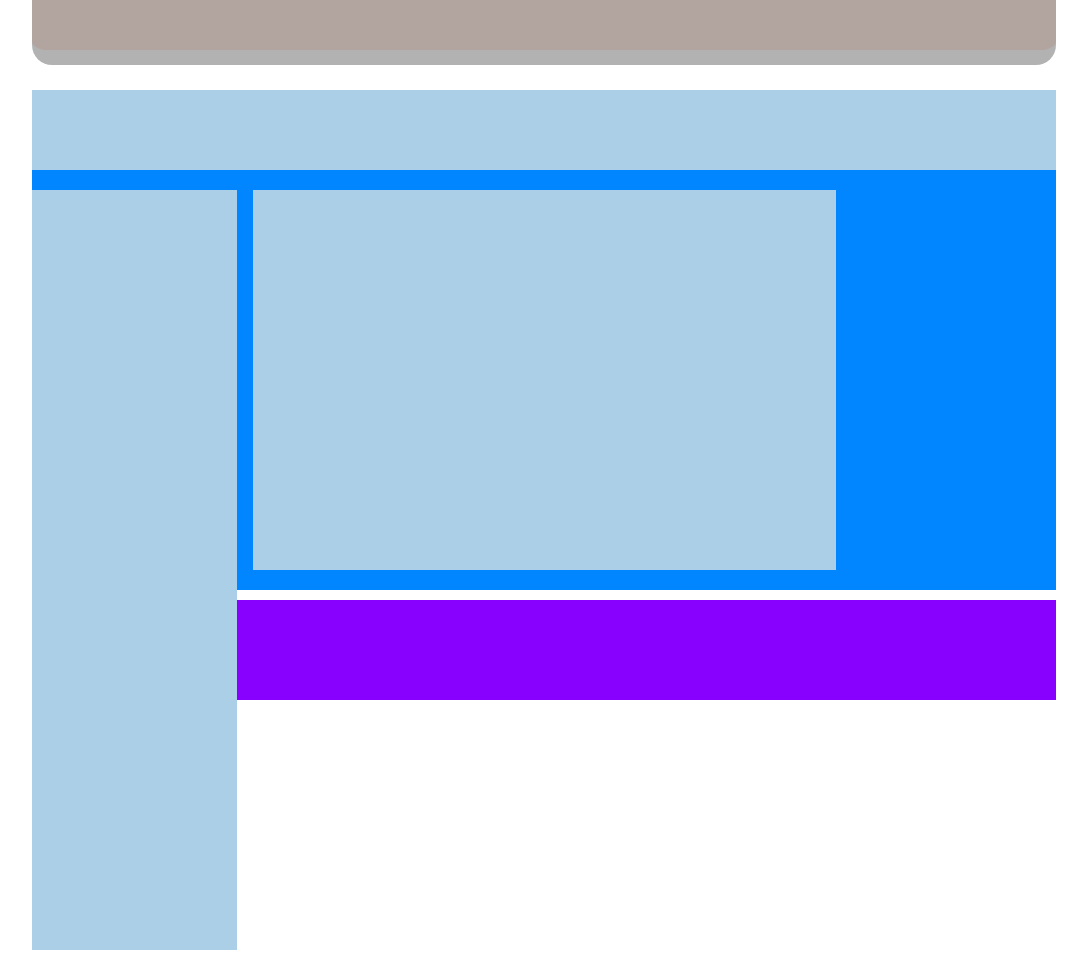
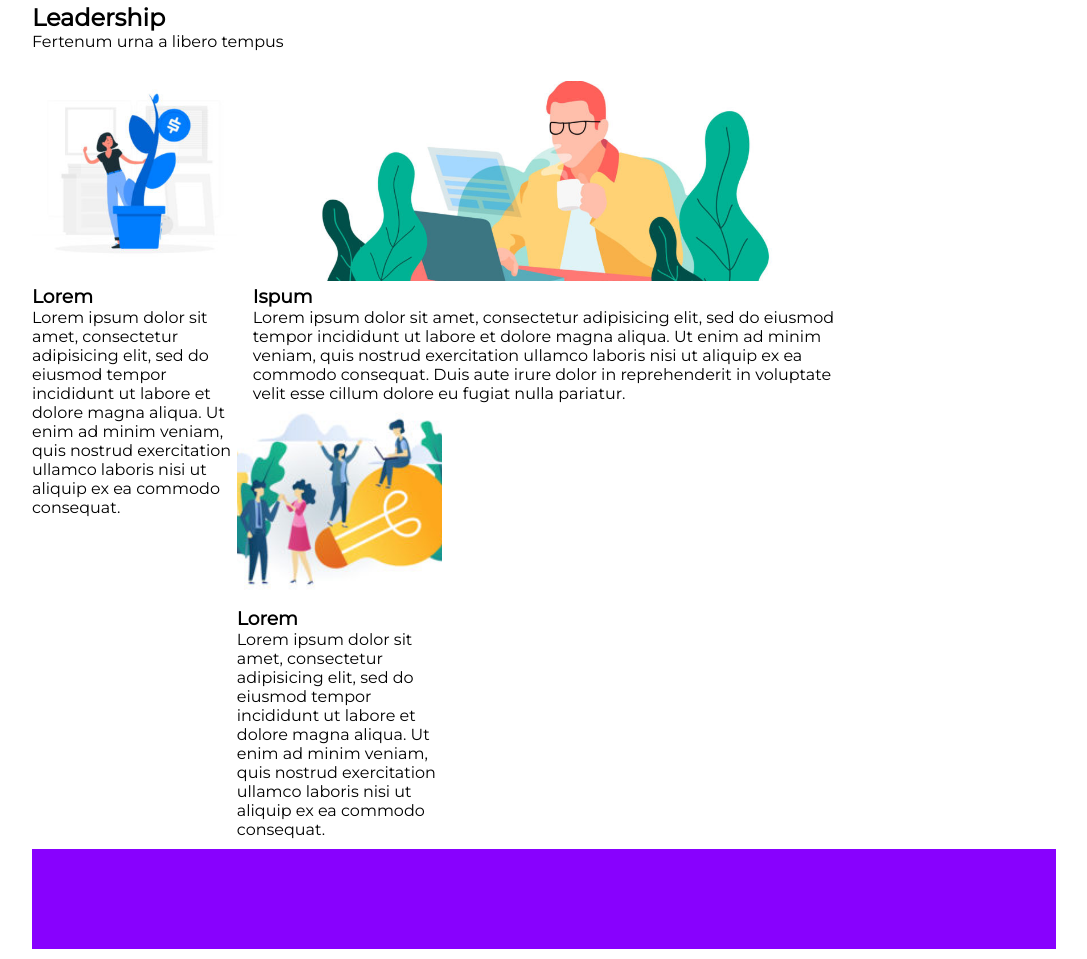
Before and after one commit to filippogarota96/htmlcss-wp, a plain HTML site: page index.html in a window 1280 px wide. Shown: the part 836-1795 px from the top of the page, without its empty margins (96-1183 px from the left). Drawn offline with Linux system fonts and the light colour scheme.

Commit message:
Aggiunta sezione leadership

```diff
--- a/css/style.css
+++ b/css/style.css
@@ -44,27 +44,28 @@ header a {
 
 /* Sezioni */
 
-  /* sitilizzazione del banner */
+/* sitilizzazione del banner */
+
 .banner {
   width: 100%;
+  height: 600px;
   position: relative;
-
 }
 
 .banner img {
+  width: 100%;
+  height: 608px;;
   object-fit: cover;
-  width: 100%;
-  height: auto;
-  border-radius: 20px;
+  border-radius: 10px;
   z-index: 0;
   position: relative;
 }
-
- .banner .overlay {
+.banner .overlay {
   width: 100%;
-  border-radius: 20px;
+  height: 600px;
+  border-radius: 10px;
   height: auto;
-  z-index: 1;
+  z-index:1;
   position: absolute;
   top: 0;
   left: 0;
@@ -89,20 +90,23 @@ header a {
 .banner :first-child {
   font-size: 30px;
   padding-bottom: 1%;
+  font-weight: bold;
 }
-
 
 
 
 /* sitilizzazione del banner */
 
-.clearfix {
-  height: 500px;
+
+/* stile della sezione leadership */
+
+.leadership {
   width: 100%;
-  background-color: #0186FF;
   margin-top: 25px;
   margin-bottom: 10px;
 }
+
+
 
 .clearfix ::after {
   clear: both;
@@ -111,31 +115,72 @@ header a {
 }
 .titles {
   width: 100%;
-  height: 80px;
-  background-color: #ABCFE7;
   margin-bottom: 20px;
-}
-.col {
-  background-color: #ABCFE7;
+  padding: 1% 0;
+  vertical-align: center;
 }
 
-.col-1 {
+
+.col {
+  float: left ;
+  border-radius: 10px;
+}
+
+.col-left, .col-right {
   width: 20%;
-  height: 380px;
   float: left;
+  z-index: 0
+  position: relative;
+
 }
-.col-2 {
+.col-left img {
+  width: 100%;
+  height: 200px;
+  object-fit: cover;
+  border-radius: 10px;
+  p
+}
+.col-center {
   width: 57%;
-  height: 380px;
   float: left;
   margin: 0 16px;
 }
-
-.col-3 {
+.col-center img {
+  width: 100%;
+  height: 200px;
+  object-fit: cover;
+  border-radius: 10px;
+}
+.col-right {
   width: 20%;
-  height: 380px;
   float: left ;
 }
+
+.col-right img {
+  width: 100%;
+  height: 200px;
+  object-fit: cover;
+  border-radius: 10px;
+  position: relative;
+  z-index: 0
+}
+.overlay {
+  width: 100%;
+  height: 100%;
+  border-radius: 10px;
+  height: auto;
+  z-index:1;
+  position: absolute;
+  top: 0;
+  left: 0;
+  right: 0;
+  bottom: 0;
+  background-color: rgba(0,0,0,0.3);
+}
+
+
+
+/* stile della sezione leadership */
 
 /* /Sezioni */
 
--- a/index.html
+++ b/index.html
@@ -43,24 +43,39 @@
 
         </section>
         <!-- /section banner -->
-        <!-- section clearfix -->
-        <section class="clearfix">
+        <!-- section leadership -->
+        <section class="clearfix leadership">
           <div class="titles">
+            <h2>Leadership</h2>
+            <p>Fertenum urna a libero tempus</p>
+          </div>
+          <div class="row clearfix">
+            <div class="col col-left">
+              <img src="img/img-1.jpg" alt="">
+              <h3>Lorem</h3>
+              <p>Lorem ipsum dolor sit amet, consectetur adipisicing elit, sed do eiusmod tempor incididunt ut labore et dolore magna aliqua. Ut enim ad minim veniam, quis nostrud exercitation ullamco laboris nisi ut aliquip ex ea commodo consequat. </p>
+              <div class="overlay"></div>
 
-          </div>
-          <div class="col col-1">
+            </div>
 
+            <div class="col col-center">
+              <img src="img/banner-2.jpg" alt="banner2">
+              <h3>Ispum</h3>
+              <p>Lorem ipsum dolor sit amet, consectetur adipisicing elit, sed do eiusmod tempor incididunt ut labore et dolore magna aliqua. Ut enim ad minim veniam, quis nostrud exercitation ullamco laboris nisi ut aliquip ex ea commodo consequat. Duis aute irure dolor in reprehenderit in voluptate velit esse cillum dolore eu fugiat nulla pariatur.</p>
+              <div class="overlay"></div>
+            </div>
+
+            <div class="col col-right">
+              <img src="img/img-3.jpg" alt="img3">
+              <h3>Lorem</h3>
+              <p>Lorem ipsum dolor sit amet, consectetur adipisicing elit, sed do eiusmod tempor incididunt ut labore et dolore magna aliqua. Ut enim ad minim veniam, quis nostrud exercitation ullamco laboris nisi ut aliquip ex ea commodo consequat.</p>
+              <div class="overlay"></div>
+
+            </div>
           </div>
 
-          <div class="col col-2">
-
-          </div>
-
-          <div class="col col-3">
-
-          </div>
         </section>
-        <!-- /section clearfix -->
+        <!-- /section leadership -->
 
       </main>
       <!-- /main -->
```
